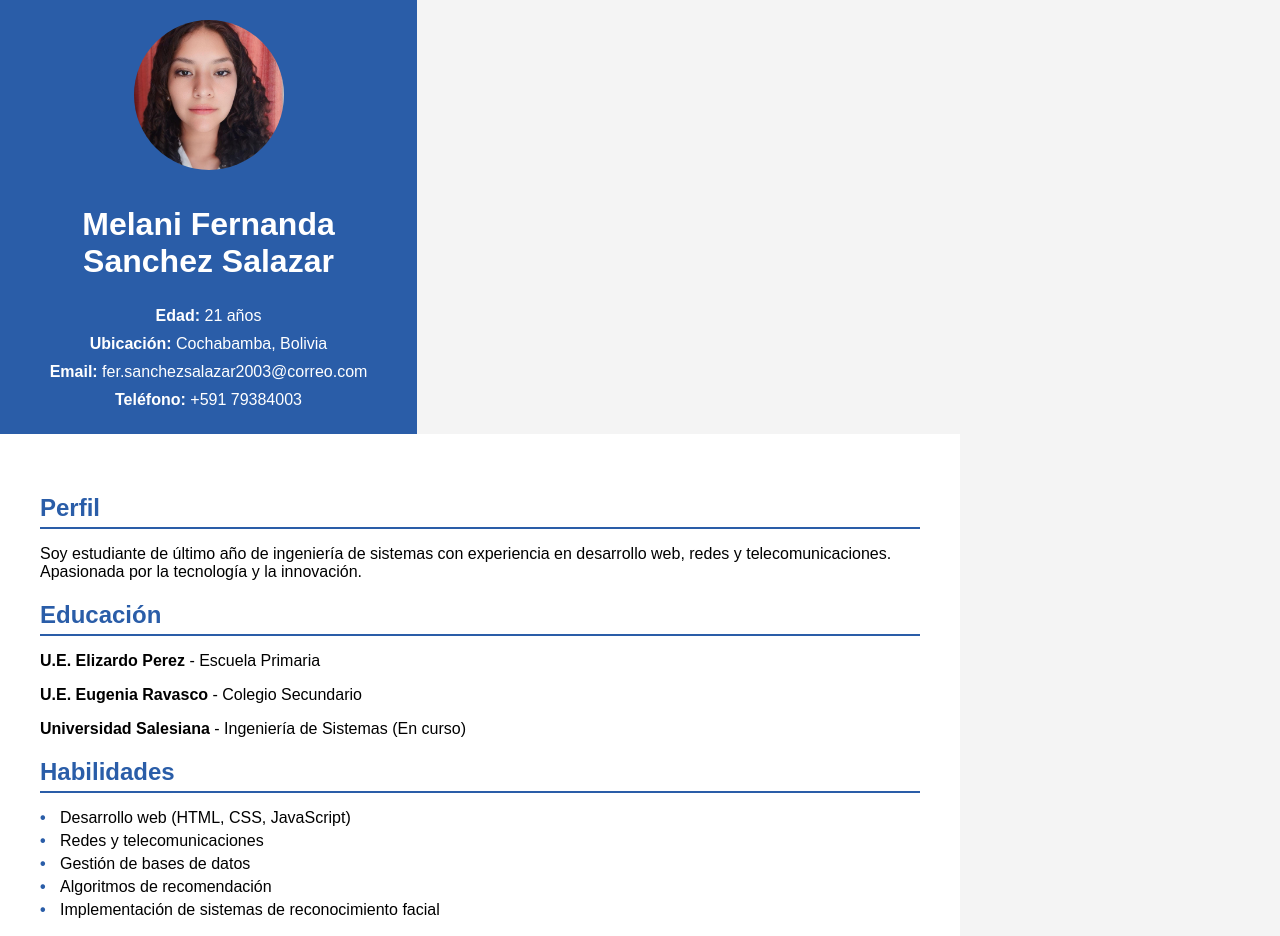
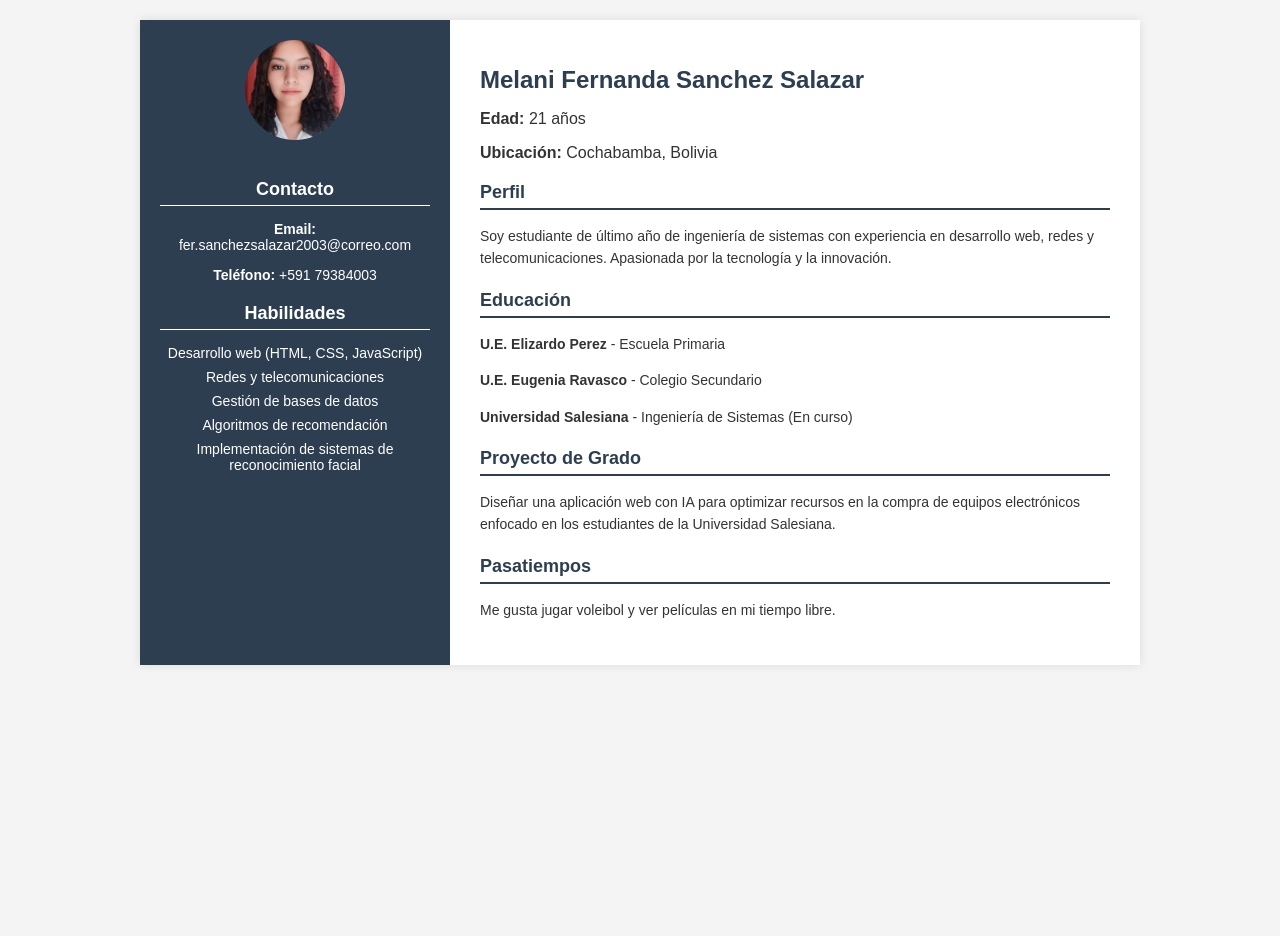
Before and after one commit to sanchez205/presentation-, a plain HTML site: page index.html in a window 1280 px wide. Shown: the top 936 px of the page. After the commit the page ends 800 px from the top, so only its background shows below. Drawn offline with Linux system fonts and the light colour scheme.

Commit message:
actualizacon de datos y estilo

```diff
--- a/index.html
+++ b/index.html
@@ -9,14 +9,23 @@
 <body>
     <div class="container">
         <div class="sidebar">
-            <img src="img/melani.jpeg" alt="Foto de Melani Fernanda Sanchez Salazar" class="profile-img" style="object-position: center 20%;">
+            <img src="img/melani.jpeg" alt="Foto de Melani Fernanda Sanchez Salazar" class="profile-img">
+            <h2>Contacto</h2>
+            <p><strong>Email:</strong> fer.sanchezsalazar2003@correo.com</p>
+            <p><strong>Teléfono:</strong> +591 79384003</p>
+            <h2>Habilidades</h2>
+            <ul>
+                <li>Desarrollo web (HTML, CSS, JavaScript)</li>
+                <li>Redes y telecomunicaciones</li>
+                <li>Gestión de bases de datos</li>
+                <li>Algoritmos de recomendación</li>
+                <li>Implementación de sistemas de reconocimiento facial</li>
+            </ul>
+        </div>
+        <div class="content">
             <h1>Melani Fernanda Sanchez Salazar</h1>
             <p><strong>Edad:</strong> 21 años</p>
             <p><strong>Ubicación:</strong> Cochabamba, Bolivia</p>
-            <p><strong>Email:</strong> fer.sanchezsalazar2003@correo.com</p>
-            <p><strong>Teléfono:</strong> +591 79384003</p>
-        </div>
-        <div class="content">
             <div class="section">
                 <h2>Perfil</h2>
                 <p>Soy estudiante de último año de ingeniería de sistemas con experiencia en desarrollo web, redes y telecomunicaciones. Apasionada por la tecnología y la innovación.</p>
@@ -26,16 +35,6 @@
                 <p><strong>U.E. Elizardo Perez</strong> - Escuela Primaria</p>
                 <p><strong>U.E. Eugenia Ravasco</strong> - Colegio Secundario</p>
                 <p><strong>Universidad Salesiana</strong> - Ingeniería de Sistemas (En curso)</p>
-            </div>
-            <div class="section">
-                <h2>Habilidades</h2>
-                <ul>
-                    <li>Desarrollo web (HTML, CSS, JavaScript)</li>
-                    <li>Redes y telecomunicaciones</li>
-                    <li>Gestión de bases de datos</li>
-                    <li>Algoritmos de recomendación</li>
-                    <li>Implementación de sistemas de reconocimiento facial</li>
-                </ul>
             </div>
             <div class="section">
                 <h2>Proyecto de Grado</h2>
--- a/styles.css
+++ b/styles.css
@@ -1,95 +1,76 @@
-/* Estilos generales */
+/* styles.css */
 body {
-    font-family: 'Arial', sans-serif;
+    font-family: Arial, sans-serif;
     margin: 0;
     padding: 0;
-    display: flex;
     background-color: #f4f4f4;
 }
 
-/* Barra lateral */
+.container {
+    display: flex;
+    width: 80%;
+    max-width: 1000px;
+    margin: 20px auto;
+    background: white;
+    box-shadow: 0px 0px 10px rgba(0, 0, 0, 0.1);
+}
+
 .sidebar {
-    background-color: #2A5DA8;
+    width: 30%;
+    background-color: #2C3E50;
     color: white;
-    width: 30%;
     padding: 20px;
     text-align: center;
-    display: flex;
-    flex-direction: column;
-    align-items: center;
 }
 
-.profile-img {
-    width: 150px;
-    height: 150px;
+.sidebar .profile-img {
+    width: 100px;
+    height: 100px;
     border-radius: 50%;
     object-fit: cover;
-    object-position: center;
     margin-bottom: 15px;
 }
 
-.sidebar p {
-    margin: 5px 0;
-    font-size: 16px;
+.sidebar h2 {
+    font-size: 18px;
+    margin-top: 20px;
+    border-bottom: 1px solid white;
+    padding-bottom: 5px;
 }
 
-/* Contenido principal */
-.content {
-    width: 70%;
-    padding: 40px;
-    background: white;
-}
-
-.section {
-    margin-bottom: 20px;
-}
-
-.section h2 {
-    color: #2A5DA8;
-    border-bottom: 2px solid #2A5DA8;
-    padding-bottom: 5px;
-    margin-bottom: 10px;
-}
-
-.section ul {
+.sidebar p, .sidebar ul {
+    font-size: 14px;
     list-style: none;
     padding: 0;
 }
 
-.section ul li {
-    margin: 5px 0;
-    padding-left: 20px;
-    position: relative;
+.sidebar ul li {
+    margin-bottom: 8px;
 }
 
-.section ul li::before {
-    content: '\2022';
-    color: #2A5DA8;
-    font-weight: bold;
-    position: absolute;
-    left: 0;
+.content {
+    width: 70%;
+    padding: 30px;
+    color: #333;
 }
 
-/* Contacto */
-.contact-info {
-    display: flex;
-    flex-direction: column;
-    align-items: center;
-    margin-top: 15px;
+h1 {
+    font-size: 24px;
+    color: #2C3E50;
 }
 
-.contact-info p {
-    display: flex;
-    align-items: center;
-    gap: 10px;
+.section {
+    margin-top: 20px;
 }
 
-/* Responsivo */
-@media (max-width: 768px) {
-    body {
-        flex-direction: column;
-    }
-    .sidebar, .content {
-        width: 100%;
-    }
+.section h2 {
+    font-size: 18px;
+    color: #2C3E50;
+    border-bottom: 2px solid #2C3E50;
+    padding-bottom: 5px;
 }
+
+.section p, .section ul {
+    font-size: 14px;
+    line-height: 1.6;
+}
```
